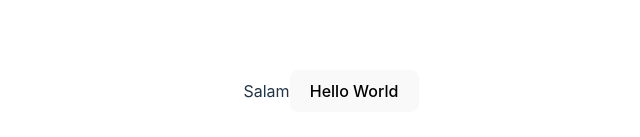
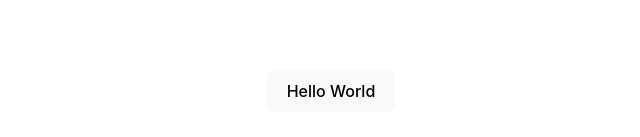
Before and after one commit to humbatovqara/excursio-app, a React (Vite) app: page / in a window 1280 px wide. Shown: the part 309-446 px from the top of the page, without its empty margins (309-949 px from the left). Built offline with nearby package versions, Linux system fonts and the light colour scheme.

Commit message:
Initial commit

```diff
--- a/src/App.tsx
+++ b/src/App.tsx
@@ -7,7 +7,6 @@ function App() {
 
   return (
     <div className="App">
-      Salam
       <button>Hello World</button>
     </div>
   )
```
